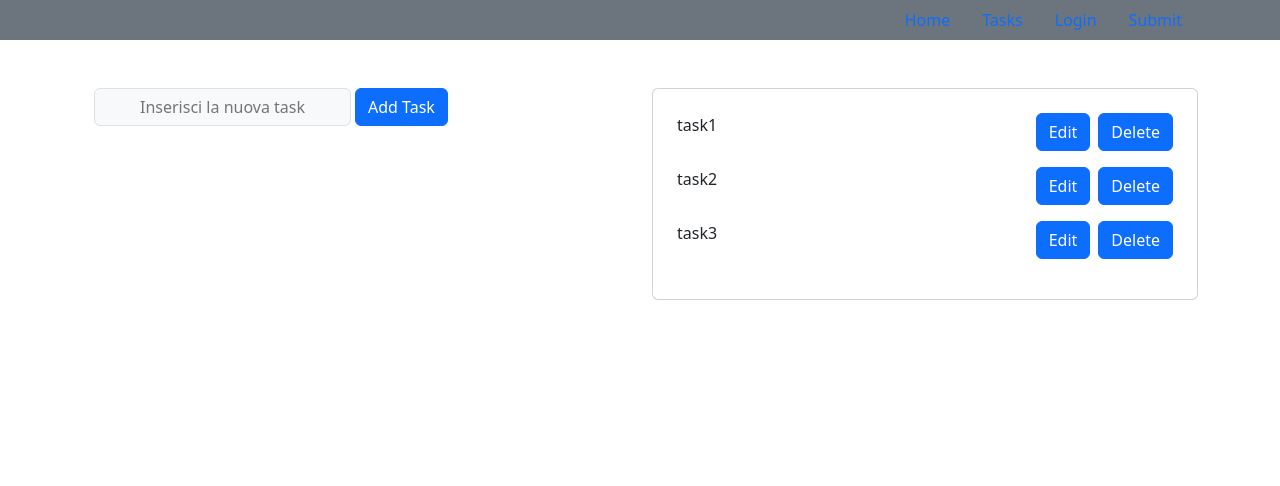
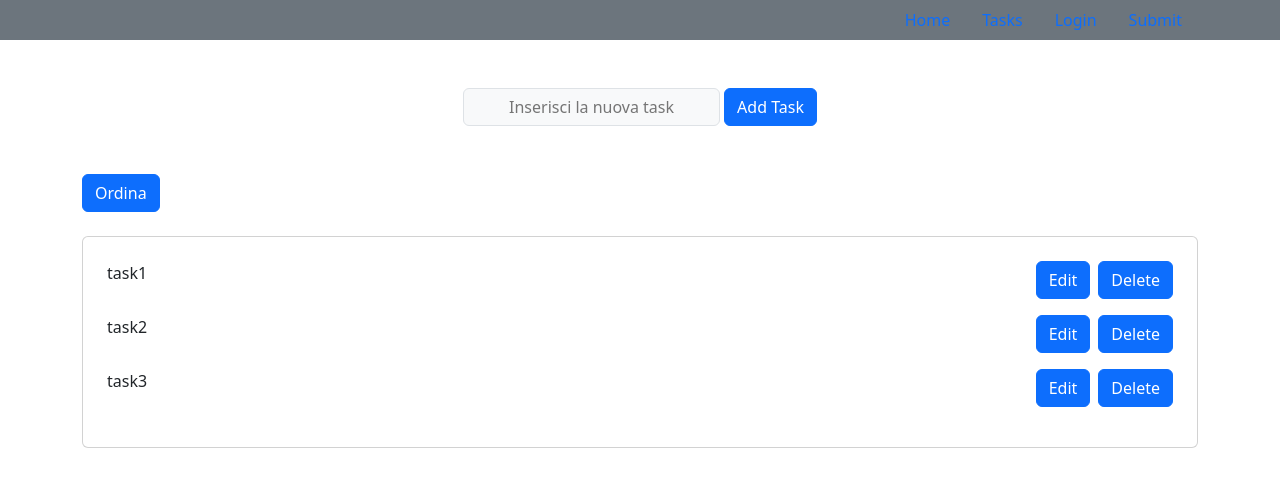
Before and after one commit to RiccardoDelrio/react-form, a React (Vite) app: page / in a window 1280 px wide. Shown: the top 486 px of the page. Built offline with nearby package versions, Linux system fonts and the light colour scheme.

Commit message:
Update project structure

```diff
--- a/src/components/Main.jsx
+++ b/src/components/Main.jsx
@@ -1,10 +1,20 @@
-import { useState } from "react"
+import { useState, useEffect } from "react"
 export default function Main() {
 
     const [tasklist, setTasklist] = useState(["task1", "task2", "task3"])
     const [task, setTask] = useState("")
     const [editMode, setEditMode] = useState(null)
     const [editTask, setEditTask] = useState("")
+    useEffect(() => { console.log("Task list è stato trigherato") }, [tasklist])
+    useEffect(() => { console.log("Task  è stato trigherato") }, [task])
+    useEffect(() => { console.log("editMode  è stato trigherato") }, [editMode])
+    useEffect(() => { console.log("editTask  è stato trigherato") }, [editTask])
+
+
+
+
+
+    //Funzione del form
     const handleSubmit = (e) => {
         e.preventDefault()
         if (task === "") {
@@ -14,11 +24,13 @@ export default function Main() {
         }
         setTask("")
     }
+    //funzione per cancellare
     const del = (index) => {
         const newTasklist = [...tasklist]
         newTasklist.splice(index, 1)
         setTasklist(newTasklist)
     }
+    //aggiunta di markup al click della modifica
     const markupInput = (index) => {
         return (
             <input type="text"
@@ -32,15 +44,15 @@ export default function Main() {
             />
         )
     }
+    //cambiare lo status di edit
     const changeEditMode = (index) => {
         setEditMode(index)
         setEditTask(tasklist[index])
 
     }
+    //salvataggio dati nuovi
+    const handleSave = (index) => {
         const edited = [...tasklist]
-
-    const handleSave = (index) => {
-
         //edited.splice(index, 1, editTask)
         edited[index] = editTask
         setTasklist(edited)
@@ -48,19 +60,23 @@ export default function Main() {
         setEditTask("")
 
     }
-    console.log(edited);
-
-    console.log(editTask);
+    //funzione per restituire l'array principale ordinato in modo alfabetico
+    const orderby = () => {
+        const ordinato = tasklist
+        ordinato.sort()
+        console.log(ordinato)
+        setTasklist([...ordinato])
+        console.log(tasklist)
+    }
 
     return (
         <>
             <main>
                 <div className="container ">
-                    <div className="row ">
-                        <div className="col-6 mt-5">
+                    <div className="row  ">
+                        <div className=" mt-5">
                             <form onSubmit={handleSubmit}>
-                                <div className="container d-flex gap-1">
-
+                                <div className="container d-flex gap-1 justify-content-center">
                                     <input type="text"
                                         name="newTask"
                                         id="newTask"
@@ -71,18 +87,19 @@ export default function Main() {
                                     />
                                     <button
                                         type="submit"
-                                        className="btn btn-primary "
-                                    >Add Task</button>
+                                        className="btn btn-primary ">Add Task</button>
                                 </div>
 
                             </form>
                         </div>
-                        <div className="col-6 mt-5">
+                        <div className="mt-5">
+                            <button
+                                className="btn btn-primary mb-4" onClick={orderby} >Ordina</button>
                             <div className="card p-4">
 
                                 {
-                                    tasklist.map((item, index) => (
-                                        <>
+                                    tasklist.map((item, index, key) => (
+
                                         <div key={index} className="item d-flex justify-content-between  ">
                                             <div className="text_container">{editMode === index ? markupInput(index) : item}</div>
                                             <div className="btncontainer mb-3 ">
@@ -93,23 +110,22 @@ export default function Main() {
                                                     <button className="btn btn-primary me-2 " onClick={() => { changeEditMode(index) }}>Edit</button>
                                                 }
                                                 <button className="btn btn-primary"
-                                                        onClick={del}> Delete</button>
+                                                    onClick={() => { del(index) }}> Delete</button>
                                             </div>
 
                                         </div >
 
 
-                                        </>
+
                                     ))
 
                                 }
                             </div>
+
                         </div>
                     </div>
                 </div>
             </main >
         </>
-
-
     )
 }
```
Lines whose indentation alone changed are shown as unchanged.
